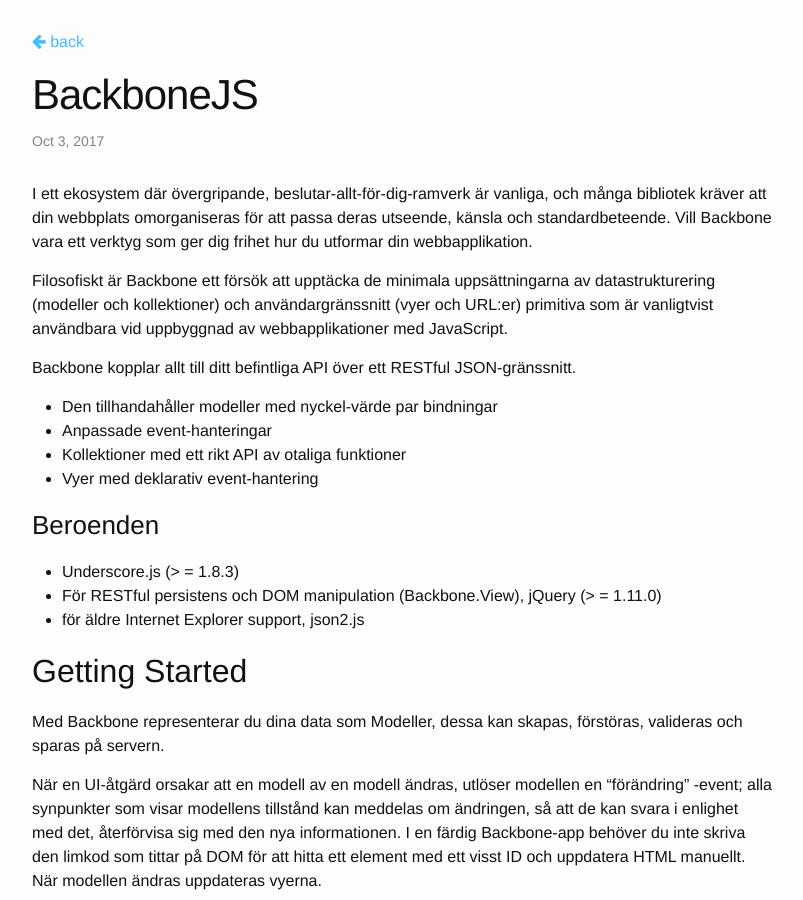
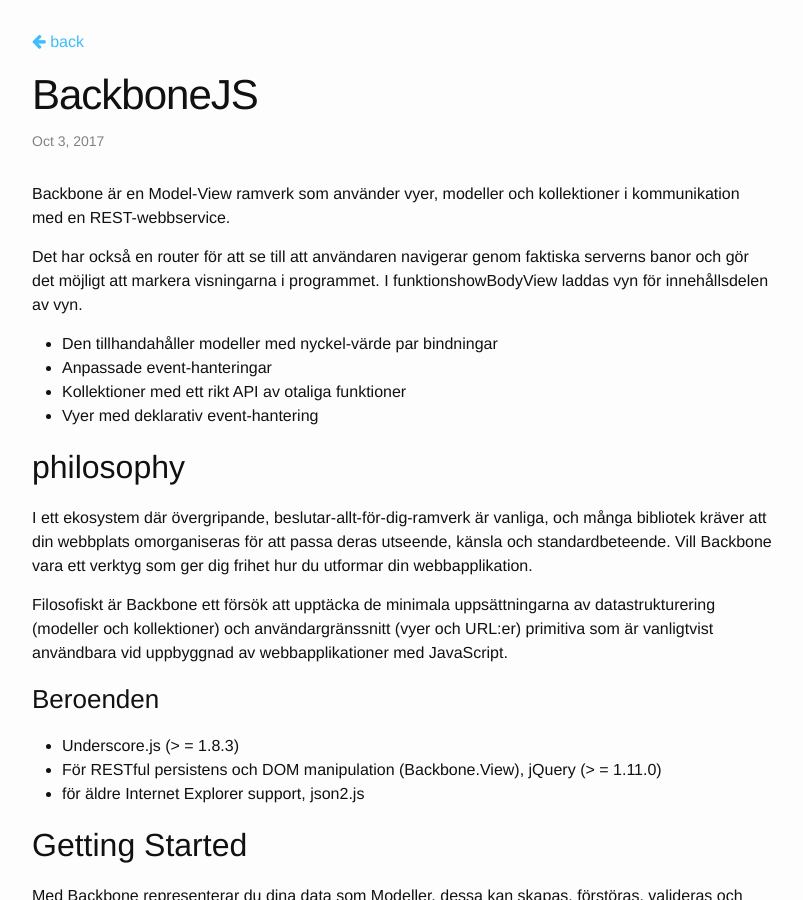
Before and after one commit to develdoe/develdoe.github.io, a Jekyll site: the page built from _posts/2017-10-03-backbonejs.md, in a window 1280 px wide and 900 px high. Shown: the whole window, without its empty margins (238-1041 px from the left). Built offline with Jekyll 4.4.1, drawn with Linux system fonts in a browser that asks for light colours.

Commit message:
Update 2017-10-03-backbonejs.md

```diff
--- a/_posts/2017-10-03-backbonejs.md
+++ b/_posts/2017-10-03-backbonejs.md
@@ -3,17 +3,21 @@
 published: true
 title: BackboneJS
 ---
+Backbone är en Model-View ramverk som använder vyer, modeller och kollektioner i kommunikation med en REST-webbservice.
+
+Det har också en router för att se till att användaren navigerar genom faktiska serverns banor och gör det möjligt att markera visningarna i programmet. I funktionshowBodyView laddas vyn för innehållsdelen av vyn.
+
+* Den tillhandahåller modeller med nyckel-värde par bindningar
+* Anpassade event-hanteringar
+* Kollektioner med ett rikt API av otaliga funktioner
+* Vyer med deklarativ event-hantering
+
+## philosophy
 
 I ett ekosystem där övergripande, beslutar-allt-för-dig-ramverk är vanliga, och många bibliotek kräver att din webbplats omorganiseras för att passa deras utseende, känsla och standardbeteende. Vill Backbone vara ett verktyg som ger dig frihet hur du utformar din webbapplikation.
 
 Filosofiskt är Backbone ett försök att upptäcka de minimala uppsättningarna av datastrukturering (modeller och kollektioner) och användargränssnitt (vyer och URL:er) primitiva som är vanligtvist användbara vid uppbyggnad av webbapplikationer med JavaScript.
 
-Backbone kopplar allt till ditt befintliga API över ett RESTful JSON-gränssnitt.
-
-* Den tillhandahåller modeller med nyckel-värde par bindningar
-* Anpassade event-hanteringar
-* Kollektioner med ett rikt API av otaliga funktioner
-* Vyer med deklarativ event-hantering
 
 ### Beroenden
 * Underscore.js (> = 1.8.3)
```
